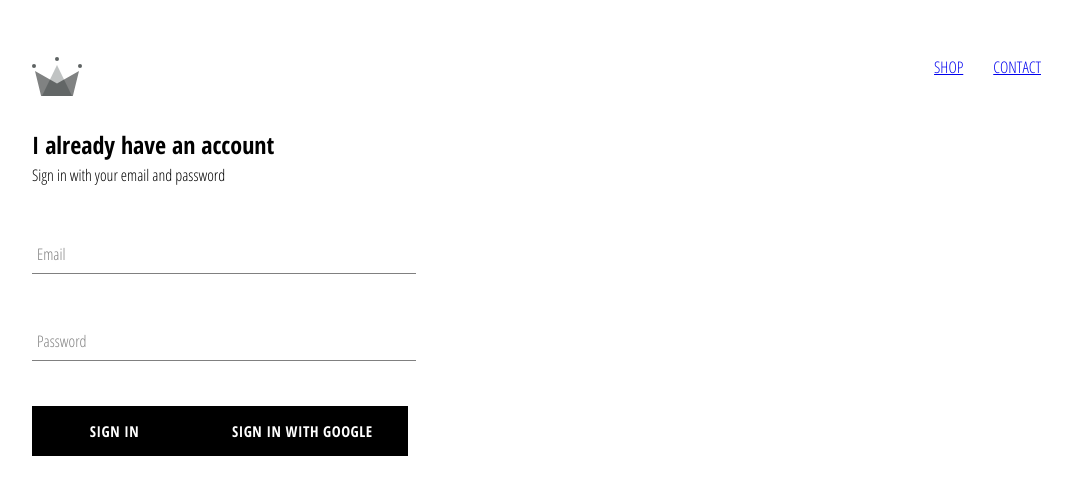
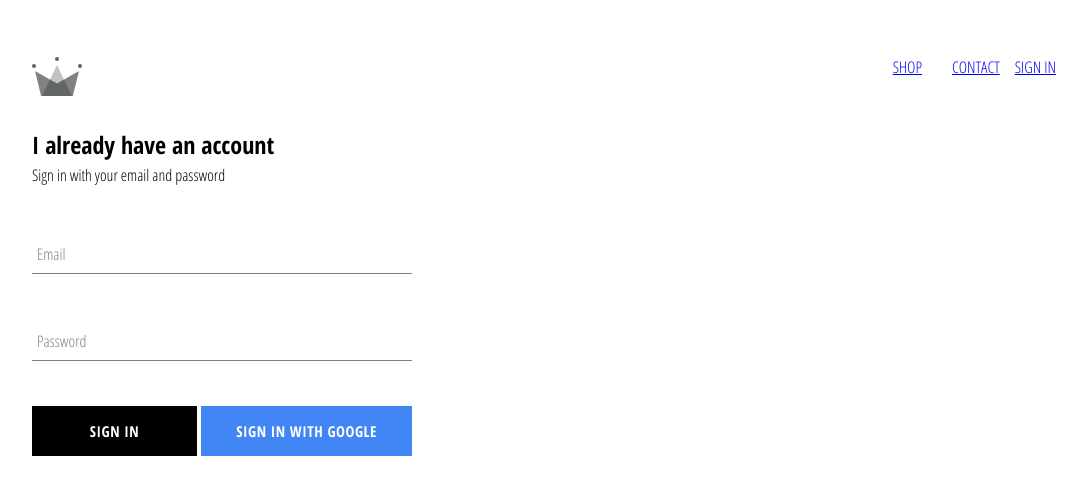
Before and after one commit to Joanna-Chadzynska/panda-clothing, a React (Create React App) app: page /signin in a window 1280 px wide. Shown: the top 494 px of the page, without its empty margins (96-1182 px from the left). Built offline with nearby package versions, Linux system fonts and the light colour scheme; no server answers.

Commit message:
update components

```diff
--- a/src/components/CustomButton/index.tsx
+++ b/src/components/CustomButton/index.tsx
@@ -4,19 +4,21 @@ import './styles/customButton.scss';
 export interface CustomButtonProps {
 	type?: 'button' | 'submit';
 	handleClick?: () => any;
+	isGoogleSignIn?: boolean;
 }
 
 const CustomButton: React.SFC<CustomButtonProps> = ({
 	children,
 	type = 'button',
 	handleClick,
+	isGoogleSignIn,
 	...restProps
 }) => {
 	return (
 		<button
 			type={type}
 			onClick={handleClick}
-			className='custom-button'
+			className={`${isGoogleSignIn ? 'google-sign-in' : ''} custom-button`}
 			{...restProps}>
 			{children}
 		</button>
--- a/src/components/CustomButton/styles/customButton.scss
+++ b/src/components/CustomButton/styles/customButton.scss
@@ -14,9 +14,20 @@
 	border: none;
 	cursor: pointer;
 
-	&:hover {
+	&:hover,
+	&:focus {
 		background-color: white;
 		color: black;
 		border: 1px solid black;
 	}
+
+	&.google-sign-in {
+		background-color: #4285f4;
+		color: white;
+
+		&:hover {
+			background-color: #357ae8;
+			border: none;
+		}
+	}
 }
--- a/src/components/Header/index.tsx
+++ b/src/components/Header/index.tsx
@@ -1,10 +1,15 @@
 import { ReactComponent as Logo } from 'assets/logo/crown.svg';
+import { useUserContext } from 'contexts/userContext';
+import { auth } from 'firebase/firebase.utils';
 import React from 'react';
 import { Link } from 'react-router-dom';
 import './styles/header.scss';
 export interface HeaderProps {}
 
 const Header: React.SFC<HeaderProps> = () => {
+	const { currentUser } = useUserContext();
+	console.log(currentUser, 'header');
+
 	return (
 		<div className='header wrapper'>
 			<Link className='logo-container' to='/'>
@@ -17,6 +22,13 @@ const Header: React.SFC<HeaderProps> = () => {
 				<Link className='option' to='/shop'>
 					CONTACT
 				</Link>
+				{currentUser ? (
+					<div className='option' onClick={() => auth.signOut()}>
+						SIGN OUT
+					</div>
+				) : (
+					<Link to='/signin'>SIGN IN</Link>
+				)}
 			</div>
 		</div>
 	);
--- a/src/components/Header/styles/header.scss
+++ b/src/components/Header/styles/header.scss
@@ -19,6 +19,7 @@
 		justify-content: flex-end;
 
 		.option {
+			cursor: pointer;
 			padding: 10px 15px;
 		}
 	}
--- a/src/components/SignIn/index.tsx
+++ b/src/components/SignIn/index.tsx
@@ -50,10 +50,12 @@ const SignIn: React.SFC<SignInProps> = () => {
 					required
 				/>
 
-				<CustomButton type='submit'>Sign In</CustomButton>
-				<CustomButton handleClick={signInWithGoogle}>
-					Sign In With Google
-				</CustomButton>
+				<div className='buttons'>
+					<CustomButton type='submit'>Sign In</CustomButton>
+					<CustomButton isGoogleSignIn handleClick={signInWithGoogle}>
+						Sign In With Google
+					</CustomButton>
+				</div>
 			</form>
 		</div>
 	);
--- a/src/components/SignIn/styles/signIn.scss
+++ b/src/components/SignIn/styles/signIn.scss
@@ -1,9 +1,14 @@
 .sign-in {
-	width: 30vw;
+	width: 23.75rem;
 	display: flex;
 	flex-direction: column;
 
 	.title {
 		margin: 10px 0;
 	}
+
+	.buttons {
+		display: flex;
+		justify-content: space-between;
+	}
 }
```
